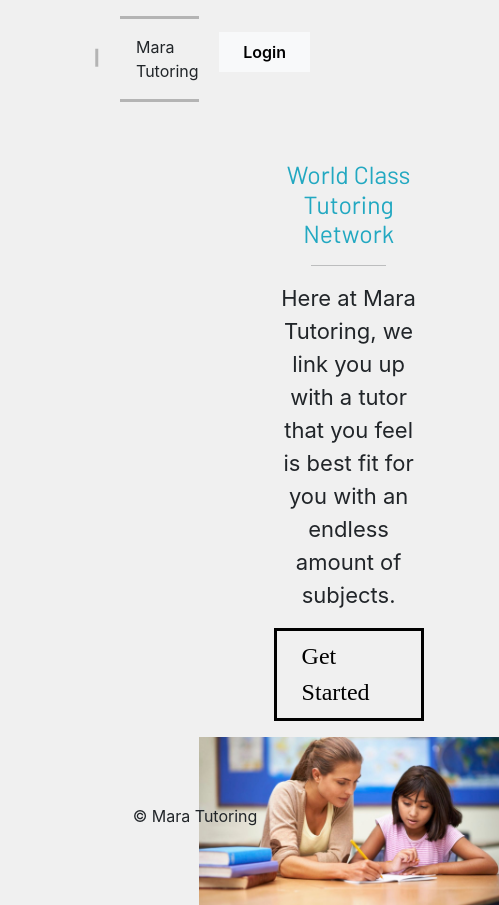
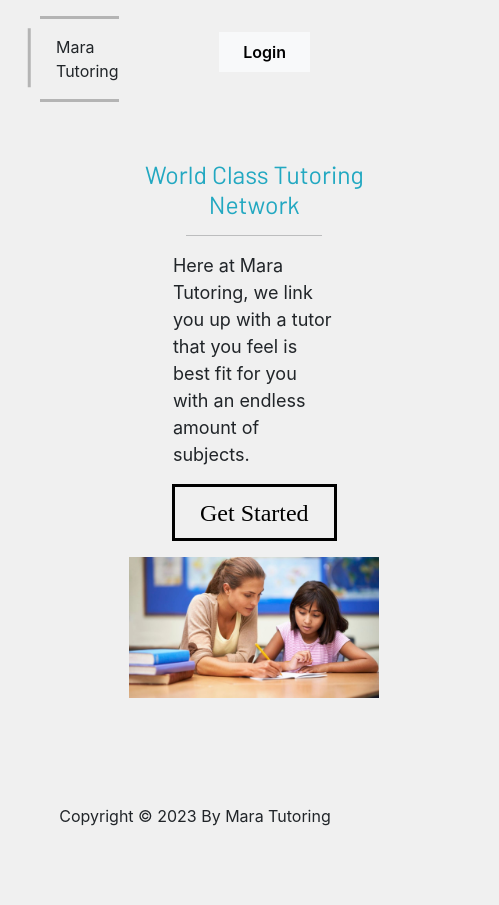
Before and after one commit to viveroa2291/Tutor, a React (Create React App) app: page / in a window 390 px wide. Shown: the whole page, 499 px wide, since content can reach past the window. After the commit the page ends 844 px from the top, so only its background shows below. Built offline with nearby package versions, Linux system fonts and the light colour scheme.

Commit message:
CSS stuff
Was working with some CSS stuff.

```diff
--- a/src/components/About.js
+++ b/src/components/About.js
@@ -5,13 +5,12 @@ import './CSS/about.css';
 const About = () => {
     return (
         <section>
-            <input className='search-bar' type="text" placeholder="Search..."/>
              <section className='section-about'>
                 <div className='left-side'>
-                    <h4>Lets find a tutor <br/>that matches your needs.</h4>
+                    <h4 className='tutor'>Lets find a tutor <br/>that matches your needs.</h4>
                     <img className='about-image' src={cloud} alt="Default"/>
                 </div>
-                <div>
+                <div className='about-us'>
                     <h2>About Us</h2>
                     <p>Here at Mara Tutoring, we match you with a student or a tutor depending on what your needs are. After you completed your session, we suggest you rate your tutor based on your experience. </p>
                     <p>We offer a variety of subjects that you can choose from with no limits on grade level. Anybody can be tutored on here from elementary school level up to post college graduate school levels. </p>
--- a/src/components/CSS/about.css
+++ b/src/components/CSS/about.css
@@ -10,10 +10,9 @@
     margin-right: 10rem;
     margin-left: 10rem;
 }
-.search-bar {
-    position: absolute;
-    right: 100px;
-    float: right;
+.tutor {
+    line-height: 1.5;
+    font-family: 'Times New Roman', Times, serif;
 }
 .about-image {
     width: 350px;
@@ -43,3 +42,32 @@
     right: 10rem;
     font-size: 50px;
 }
+@media (max-width: 1050px) {
+    .section-about {
+        display: flex;
+        flex-direction: column;
+    }
+    .left-side {
+        margin: auto;
+    }
+    .about-image {
+        display: block;
+        margin-right: auto;
+        margin-left: auto;
+        margin-top: 1rem;
+        margin-bottom: 3rem;
+        width: 250px;
+    }
+    .about-us {
+        display: block;
+        margin-left: auto;
+        margin-right: auto;
+        width: 50%;
+    }
+    .tutor {
+        text-align: center;
+    }
+    .learn {
+        margin-bottom: 5rem;
+    }
+}
--- a/src/components/CSS/footer.css
+++ b/src/components/CSS/footer.css
@@ -5,7 +5,7 @@
     text-align: center;
 }
 .copyright {
-    position: block;
+    display: block;
     margin-right: auto;
     margin-left: auto;
 }
--- a/src/components/CSS/home.css
+++ b/src/components/CSS/home.css
@@ -24,6 +24,7 @@
 }
 .home-body {
     margin-top: 10rem;
+
 }
 .hr-title {
     display: block;
@@ -68,20 +69,31 @@
     width: 600px;
 }
 @media (max-width: 1050px) {
+    .header {
+        margin-bottom: 5rem;
+    }
+    .home-logo {
+        margin-left: 0;
+    }
     .home-body {
         display: flex;
         flex-direction: column;
         justify-content: center;
+        align-items: center;
+        margin-left: 0;
     }
     .left-div {
         display: block;
+        margin-right: auto;
+        margin-left: auto;
+        width: 100%;
+    }
+    .body-text {
+        display: block;
         margin-left: auto;
         margin-right: auto;
-    }
-    .body-text {
+        font-size: 18px;
         margin-top: 1rem;
-        width: 100%;
-        text-align: center;
     }
     .started {
         padding: 7.5px 25px;
@@ -100,6 +112,10 @@
         display: block;
         margin-left: auto;
         margin-right: auto;
-        width: 300px;
+        width: 250px;
+    }
+    .home-vertical-line {
+        margin-left: 0;
+        width: 15%;
     }
 }
--- a/src/components/Footer.js
+++ b/src/components/Footer.js
@@ -1,13 +1,11 @@
-import React, { useContext, useState, useEffect } from 'react';
-import { Link } from 'react-router-dom';
-import { BrowserRouter as Router} from 'react-router-dom';
+import React from 'react';
 import './CSS/footer.css';
 
 const Footer = () => {
     return (
 
     <section className='footer-section'>
-       <p className='copyright'>© Mara Tutoring</p>
+       <p className='copyright'>Copyright © 2023 By Mara Tutoring</p>
     </section>
     )
 }
--- a/src/components/Home.js
+++ b/src/components/Home.js
@@ -7,6 +7,7 @@ const Home = (props) => {
      // const { username } = props?.location?.state ?? {};
     return (
         <section>
+            <section className='header'>
                 <div className="home-logo">
                     <hr className="home-top-line"/>
                     <div className="logo-line">
@@ -20,6 +21,8 @@ const Home = (props) => {
                         <Link className="nav-link btn links" to="/signup">Login</Link>
                     </nav>
                 </div>
+            </section>
+
             <section className="home-body">
                <div className="left-div">
                     <h2>World Class Tutoring Network</h2>
```
Lines whose indentation alone changed are shown as unchanged.
